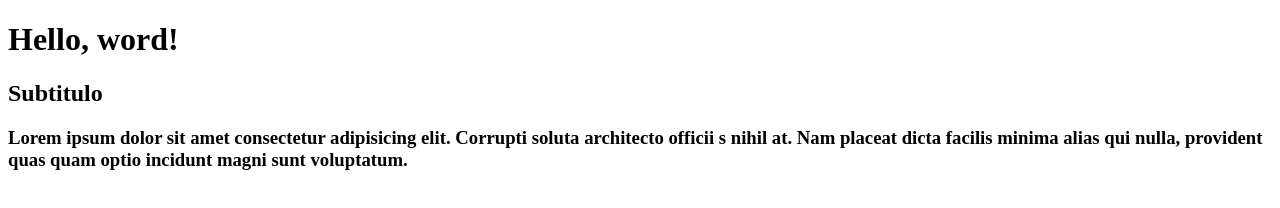
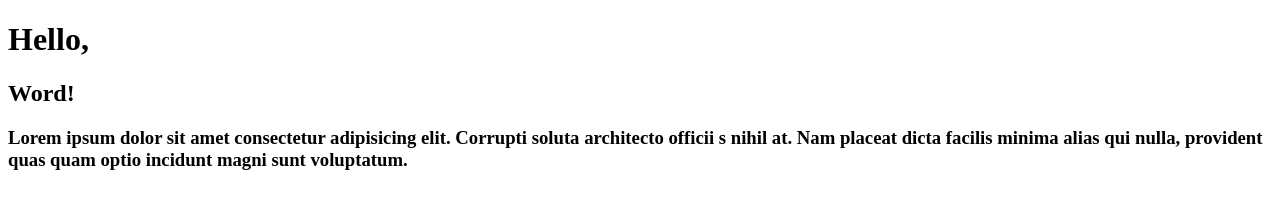
Before and after one commit to Matheuslemes/curso-git01, a plain HTML site: page index.html in a window 1280 px wide. Drawn offline with Linux system fonts and the light colour scheme.

Commit message:
[OUTRO DEV]Commit de alterações para atualizar

```diff
--- a/index.html
+++ b/index.html
@@ -7,9 +7,9 @@
 </head>
 <body>
     <h1>
-        Hello, word!
+        Hello,
     </h1>
-    <h2>Subtitulo</h2>
+    <h2>Word!</h2>
     <h3>
         Lorem ipsum dolor sit amet consectetur adipisicing elit. Corrupti soluta architecto officii
         s nihil at. Nam placeat dicta facilis minima alias qui nulla,
```
